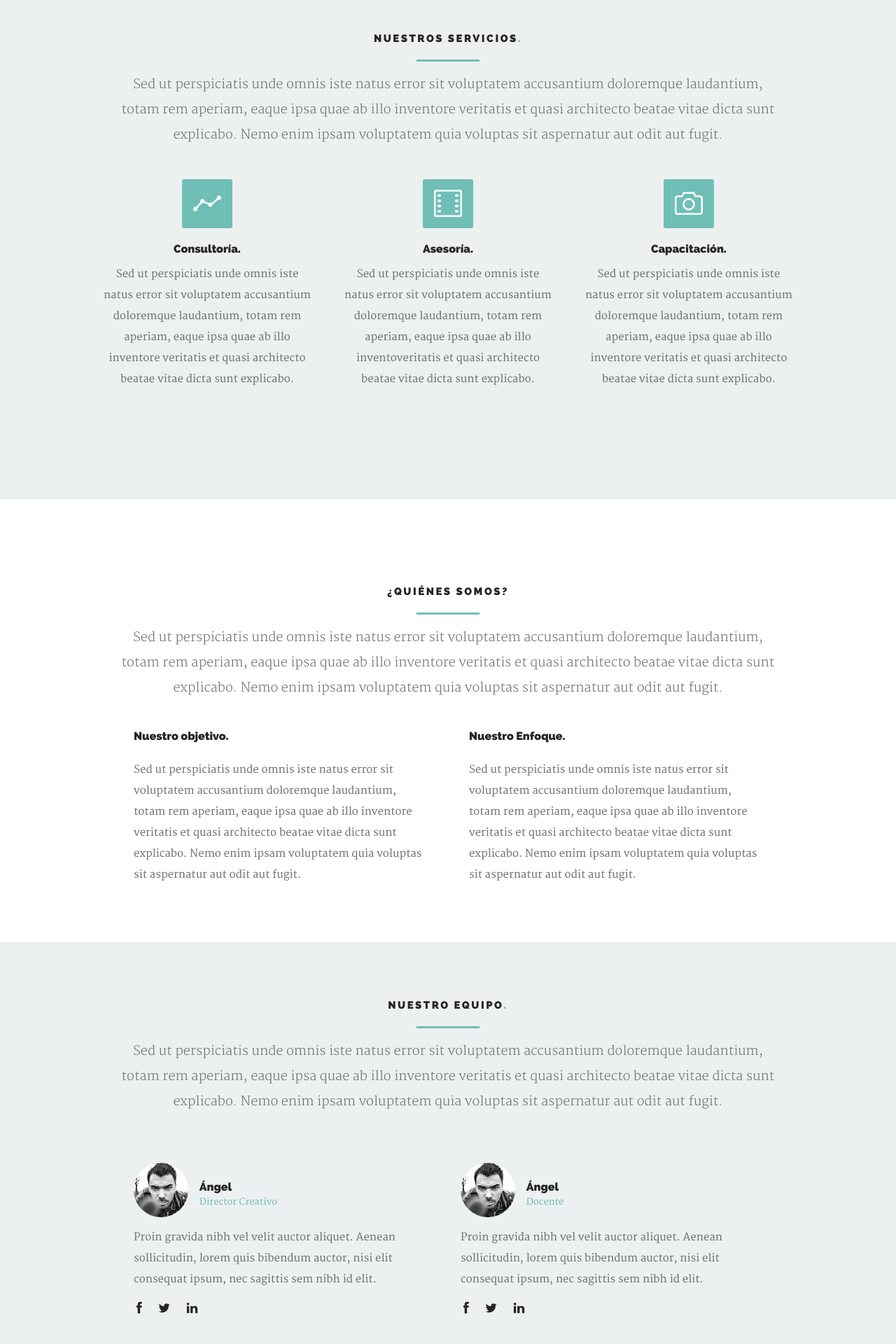
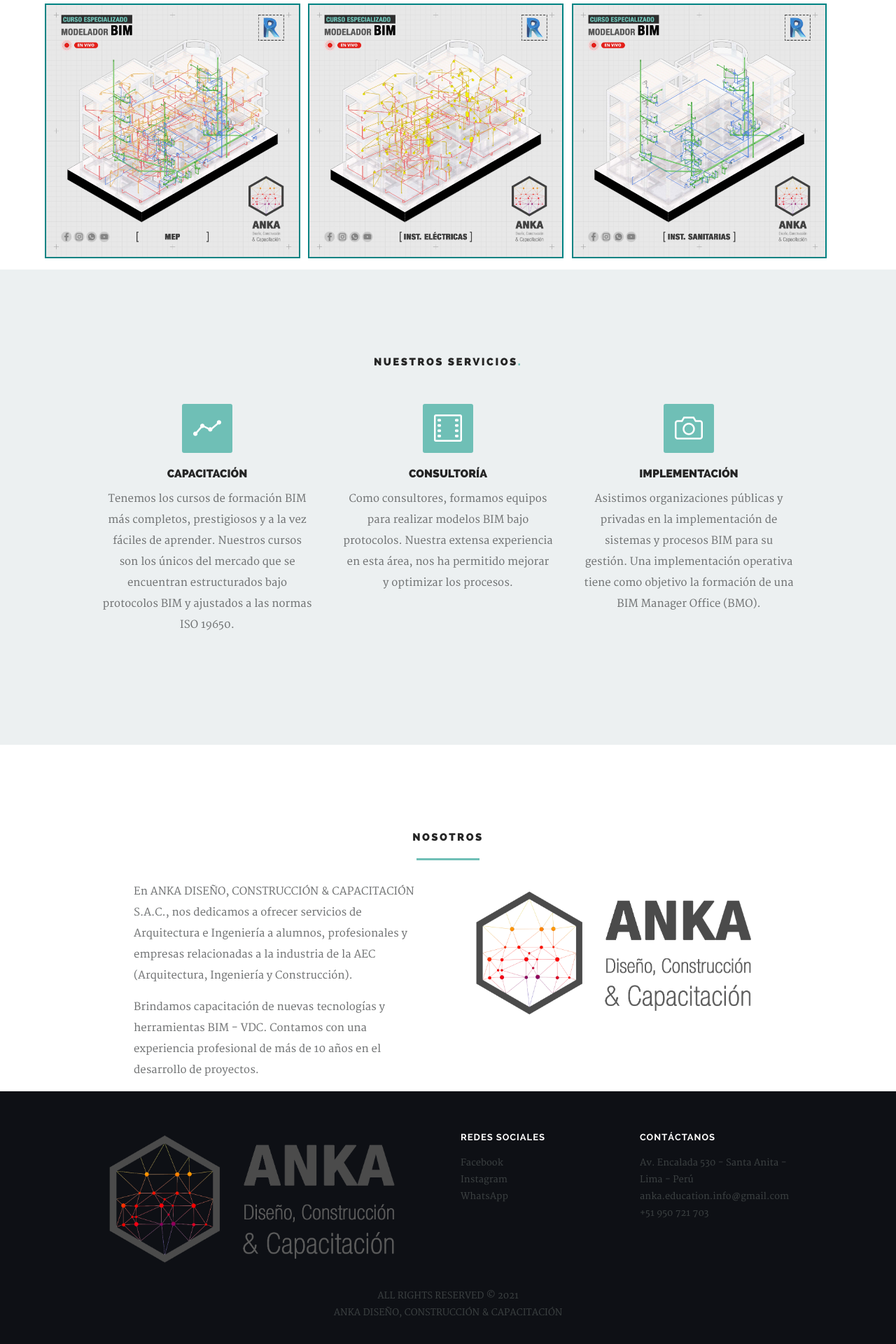
Before and after one commit to pablohub/AnkaEducation, a PHP site: page / in a window 1280 px wide. Shown: the part 1200-3120 px from the top of the page at 70% size. Run offline with PHP 8.4, Linux system fonts and the light colour scheme.

Commit message:
Modificación estructura y adición de textos con modelo enviado por Ángel

```diff
--- a/css/base.css
+++ b/css/base.css
@@ -463,9 +463,16 @@
 .bgrid-fourth .bgrid {
 	width: 25%;
 }
+.bgrid-third-custom .bgrid{
+	width: 31.33333%;
+	margin-inline: 0.5%;
+	margin-block: 0.5%;
+	border: #008383 2px solid;
+}
 .bgrid-third .bgrid {
 	width: 33.33333%;
 }
+
 .bgrid-half .bgrid {
 	width: 50%;
 }
--- a/css/main.css
+++ b/css/main.css
@@ -1082,7 +1082,7 @@
 }
 footer .copyright {
 	margin: 0;
-	padding: 24px 18px 6px 18px;
+	/*padding: 24px 18px 6px 18px;*/
 	clear: both;
 }
 
@@ -1495,6 +1495,7 @@
 	position: absolute;
 	top: 10%;
 	left: 10%;
+	right: 10%;
 	filter: alpha(opacity=0);
 	-ms-filter: "progid:DXImageTransform.Microsoft.Alpha(Opacity=0)";
 	opacity: 0;
@@ -1505,6 +1506,11 @@
 	-ms-transition: opacity 0.3s ease-in-out;
 	transition: opacity 0.3s ease-in-out;
 }
+
+.item .item-wrap .portfolio-item-meta p{
+	text-align: justify;
+}
+
 .item .item-wrap .portfolio-item-meta h5 {
 	font: 15px/21px "raleway-heavy", sans-serif;
 	margin: 0;
--- a/index.html
+++ b/index.html
@@ -2,7 +2,10 @@
 <!--[if lt IE 8 ]><html class="no-js ie ie7" lang="en"> <![endif]-->
 <!--[if IE 8 ]><html class="no-js ie ie8" lang="en"> <![endif]-->
 <!--[if IE 9 ]><html class="no-js ie ie9" lang="en"> <![endif]-->
-<!--[if (gte IE 9)|!(IE)]><!--><html class="no-js" lang="en"> <!--<![endif]-->
+<!--[if (gte IE 9)|!(IE)]><!-->
+<html class="no-js" lang="en">
+<!--<![endif]-->
+
 <head>
 
 	<!--- Basic Page Needs
@@ -29,7 +32,7 @@
 
 	<!-- Favicons
 	=================================================== -->
-	<link rel="shortcut icon" href="favicon.png">
+	<link rel="shortcut icon" href="anka_favicon.png">
 
 </head>
 
@@ -66,9 +69,9 @@
 
 				<ul id="nav" class="nav">
 					<li class="current"><a class="smoothscroll" href="#hero">Inicio.</a></li>
-		         <li><a class="smoothscroll" href="#portfolio">Trabajos.</a></li>
+					<li><a class="smoothscroll" href="#portfolio">Cursos.</a></li>
 					<li><a class="smoothscroll" href="#services">Servicios.</a></li>
-	            <li><a class="smoothscroll" href="#about">Acerca de.</a></li>
+					<li><a class="smoothscroll" href="#about">Nosotros.</a></li>
 				</ul>
 
 			</nav> <!-- /nav-wrap -->
@@ -82,7 +85,7 @@
    =================================================== -->
 	<section id="hero">
 
-	<img id="portada" src="images/portada.jpg" width="100%" height="100%"/>
+		<img id="portada" src="images/portada.jpg" width="100%" height="100%" />
 
 	</section> <!-- #hero -->
 
@@ -95,12 +98,7 @@
 
 			<div class="twelve columns">
 
-	         <h1>Nuestros últimos trabajos<span>.</span></h1>
-
-	         <hr>
-
-	         <p>Estos son algunos de nuestros trabajos...
-	         </p>
+				<h1>CURSOS DISPONIBLES<span>.</span></h1>
 
 			</div>
 
@@ -110,17 +108,29 @@
 
 			<div class="twelve columns">
 
-            <div id="portfolio-wrapper" class="bgrid-fifth s-bgrid-third mob-bgrid-half group">
+				<div id="portfolio-wrapper" class="bgrid-third-custom s-bgrid-third mob-bgrid-half group">
 
 					<div class="bgrid item">
 						<div class="item-wrap">
 
 							<a href="files/Brochure.pdf" target="_blank">
-                        <img src="images/trabajos/1.jpg" alt="trabajo1">
+								<img src="images/cursos/1.jpg" alt="MODELADOR BIM - ARQUITECTURA">
 								<div class="overlay"></div>
 								<div class="portfolio-item-meta">
-          					      <h5>trabajo1</h5>
-                              <p>trabajo1 descripción</p>
+									<h5>MODELADOR BIM - ARQUITECTURA</h5>
+									<p>En este módulo comenzarás abarcando temas
+										generales de configuración, navegación de
+										interface y aplicación de herramientas.</p>
+
+									<p>Luego abordaremos el modelado de la
+										Especialidad de ARQUITECTURA de un nivel
+										cero a avanzado en base a protocolos y
+										estandarizaciones.</p>
+									<p>Por último, abarcaremos procesos de gestión,
+										documentación, preparación de planos
+										generales, detalles, visualizaciones
+										inteligentes, cómputos y cuantificaciones de
+										materiales.</p>
 								</div>
 							</a>
 
@@ -131,11 +141,22 @@
 						<div class="item-wrap">
 
 							<a href="files/Brochure.pdf" target="_blank">
-                        <img src="images/trabajos/2.jpg" alt="trabajo2">
+								<img src="images/cursos/2.jpg" alt="MODELADOR BIM - ESTRUCTURA">
 								<div class="overlay">
 									<div class="portfolio-item-meta">
-          					      <h5>trabajo2</h5>
-                              <p>trabajo2 descripción</p>
+										<h5>MODELADOR BIM - ESTRUCTURA</h5>
+										<p>En este módulo comenzarás abarcando temas
+											generales de configuración, navegación de
+											interface y aplicación de herramientas.</p>
+										<p>Luego abordaremos el modelado de la
+											Especialidad de ESTRUCTURA de un nivel cero
+											a avanzado en base a protocolos y
+											estandarizaciones.</p>
+										<p>Por último, abarcaremos procesos de gestión,
+											documentación, preparación de planos
+											generales, detalles, visualizaciones
+											inteligentes, cómputos y cuantificaciones de
+											materiales.</p>
 									</div>
 								</div>
 							</a>
@@ -147,11 +168,21 @@
 						<div class="item-wrap">
 
 							<a href="files/Brochure.pdf" target="_blank">
-                        <img src="images/trabajos/3.jpg" alt="trabajo3">
+								<img src="images/cursos/3.jpg" alt="MODELADOR BIM - EST. - ACERO">
 								<div class="overlay">
 									<div class="portfolio-item-meta">
-          					      <h5>trabajo3</h5>
-                              <p>trabajo3 descripción</p>
+										<h5>MODELADOR BIM - EST. - ACERO</h5>
+										<p>En este módulo comenzarás abarcando temas
+											generales de configuración, navegación de
+											interface y aplicación de herramientas.</p>
+										<p>Realizaremos el modelado de acero de todos
+											los elementos de CONCRETO ARMADO en base
+											a protocolos y estandarizaciones.</p>
+										<p>Por último, abarcaremos procesos de gestión,
+											documentación, preparación de planos
+											generales, detalles, visualizaciones
+											inteligentes, cómputos y cuantificaciones de
+											materiales.</p>
 									</div>
 								</div>
 							</a>
@@ -163,11 +194,22 @@
 						<div class="item-wrap">
 
 							<a href="files/Brochure.pdf" target="_blank">
-                        <img src="images/trabajos/4.jpg" alt="trabajo4">
+								<img src="images/cursos/4.jpg" alt="MODELADOR BIM - MEP">
 								<div class="overlay">
 									<div class="portfolio-item-meta">
-          					      <h5>trabajo4</h5>
-                              <p>trabajo4 descripción</p>
+										<h5>MODELADOR BIM - MEP</h5>
+										<p>En este módulo comenzarás abarcando temas
+											generales de configuración, navegación de
+											interface y aplicación de herramientas.</p>
+										<p>Luego abordaremos el modelado de la
+											Especialidad de MEP de un nivel cero a
+											avanzado en base a protocolos y
+											estandarizaciones.</p>
+										<p>Por último, abarcaremos procesos de gestión,
+											documentación, preparación de planos
+											generales, detalles, visualizaciones
+											inteligentes, cómputos y cuantificaciones de
+											materiales.</p>
 									</div>
 								</div>
 							</a>
@@ -179,11 +221,49 @@
 						<div class="item-wrap">
 
 							<a href="files/Brochure.pdf" target="_blank">
-                        <img src="images/trabajos/5.jpg" alt="trabajo5">
+								<img src="images/cursos/5.jpg" alt="MODELADOR BIM - INST. ELÉCTRICAS">
 								<div class="overlay">
 									<div class="portfolio-item-meta">
-          					      <h5>trabajo5</h5>
-                              <p>trabajo5 descripción</p>
+										<h5>MODELADOR BIM - INST. ELÉCTRICAS</h5>
+										<p>En este módulo comenzarás abarcando temas
+											generales de configuración, navegación de
+											interface y aplicación de herramientas.</p>
+										<p>Luego abordaremos el modelado de la
+											Especialidad de INSTALACIONES ELÉCTRICAS
+											de un nivel cero a avanzado en base a
+											protocolos y estandarizaciones.</p>
+										<p>Por último, abarcaremos procesos de gestión,
+											documentación, preparación de planos
+											generales, detalles, visualizaciones
+											inteligentes, cómputos y cuantificaciones de
+											materiales.</p>
+									</div>
+								</div>
+							</a>
+
+						</div>
+					</div> <!-- /item -->
+
+					<div class="bgrid item">
+						<div class="item-wrap">
+
+							<a href="files/Brochure.pdf" target="_blank">
+								<img src="images/cursos/6.jpg" alt="MODELADOR BIM - INST. SANITARIAS">
+								<div class="overlay">
+									<div class="portfolio-item-meta">
+										<h5>MODELADOR BIM - INST. SANITARIAS</h5>
+										<p>En este módulo comenzarás abarcando temas
+											generales de configuración, navegación de
+											interface y aplicación de herramientas.</p>
+										<p>Luego abordaremos el modelado de la
+											Especialidad de INSTALACIONES SANITARIAS
+											de un nivel cero a avanzado en base a
+											protocolos y estandarizaciones.</p>
+										<p>Por último, abarcaremos procesos de gestión,
+											documentación, preparación de planos
+											generales, detalles, visualizaciones
+											inteligentes, cómputos y cuantificaciones de
+											materiales.</p>
 									</div>
 								</div>
 							</a>
@@ -195,7 +275,7 @@
 
 			</div> <!-- /twelve -->
 
-      </div>  <!-- /row -->
+		</div> <!-- /row -->
 
 	</section> <!-- /Portfolio -->
 
@@ -209,13 +289,6 @@
 			<div class="twelve columns">
 
 				<h1>Nuestros Servicios<span>.</span></h1>
-
-	         <hr>
-
-	         <p>Sed ut perspiciatis unde omnis iste natus error sit voluptatem accusantium doloremque laudantium, totam rem aperiam,
-	         eaque ipsa quae ab illo inventore veritatis et quasi architecto beatae vitae dicta sunt explicabo. Nemo enim ipsam
-	         voluptatem quia voluptas sit aspernatur aut odit aut fugit.
-	         </p>
 
 			</div>
 
@@ -233,11 +306,18 @@
 							<span class="icon-graph"></span>
 						</div>
 
-	               <h3>Consultoría.</h3>
+						<h3>CAPACITACIÓN</h3>
 
 						<div class="service-content">
-		               <p>Sed ut perspiciatis unde omnis iste natus error sit voluptatem accusantium doloremque laudantium, totam rem aperiam, eaque ipsa quae ab illo inventore veritatis et quasi architecto beatae vitae dicta sunt explicabo.
-	         			</p>
+							<p>Tenemos los cursos de
+								formación BIM más completos,
+								prestigiosos y a la vez fáciles de
+								aprender.
+								Nuestros cursos son los únicos
+								del mercado que se encuentran
+								estructurados bajo protocolos
+								BIM y ajustados a las normas
+								ISO 19650.</p>
 						</div>
 
 					</div> <!-- /bgrid -->
@@ -248,11 +328,16 @@
 							<i class="icon-film"></i>
 						</div>
 
-	               <h3>Asesoría.</h3>
+						<h3>CONSULTORÍA</h3>
 
 						<div class="service-content">
-		               <p>Sed ut perspiciatis unde omnis iste natus error sit voluptatem accusantium doloremque laudantium, totam rem aperiam, eaque ipsa quae ab illo inventoveritatis et quasi architecto beatae vitae dicta sunt explicabo.
-	         			</p>
+							<p>Como consultores, formamos
+								equipos para realizar modelos
+								BIM bajo protocolos.
+								Nuestra extensa experiencia
+								en esta área, nos ha
+								permitido mejorar y optimizar
+								los procesos.</p>
 						</div>
 
 					</div> <!-- /bgrid -->
@@ -263,11 +348,17 @@
 							<i class="icon-camera"></i>
 						</div>
 
-	               <h3>Capacitación.</h3>
+						<h3>IMPLEMENTACIÓN</h3>
 
 						<div class="service-content">
-		               <p>Sed ut perspiciatis unde omnis iste natus error sit voluptatem accusantium doloremque laudantium, totam rem aperiam, eaque ipsa quae ab illo inventore veritatis et quasi architecto beatae vitae dicta sunt explicabo.
-	         			</p>
+							<p>Asistimos organizaciones
+								públicas y privadas en la
+								implementación de sistemas y
+								procesos BIM para su gestión.
+								Una implementación operativa
+								tiene como objetivo la formación
+								de una BIM Manager Office
+								(BMO).</p>
 						</div>
 
 					</div> <!-- /bgrid -->
@@ -289,14 +380,9 @@
 
 			<div class="twelve columns">
 
-	         <h1>¿Quiénes somos?</h1>
+				<h1>NOSOTROS</h1>
 
 				<hr>
-
-	         <p>Sed ut perspiciatis unde omnis iste natus error sit voluptatem accusantium doloremque laudantium, totam rem aperiam,
-	         eaque ipsa quae ab illo inventore veritatis et quasi architecto beatae vitae dicta sunt explicabo. Nemo enim ipsam
-	         voluptatem quia voluptas sit aspernatur aut odit aut fugit.
-	         </p>
 
 			</div>
 
@@ -306,115 +392,26 @@
 
 			<div class="mob-whole six columns left">
 
-      		<h3>Nuestro objetivo.</h3>
-
-	      	<p>Sed ut perspiciatis unde omnis iste natus error sit voluptatem accusantium doloremque laudantium, totam rem aperiam,
-	         eaque ipsa quae ab illo inventore veritatis et quasi architecto beatae vitae dicta sunt explicabo. Nemo enim ipsam
-	         voluptatem quia voluptas sit aspernatur aut odit aut fugit.
+				<p>En ANKA DISEÑO, CONSTRUCCIÓN & CAPACITACIÓN S.A.C., nos dedicamos a ofrecer servicios de
+					Arquitectura e Ingeniería a alumnos, profesionales y empresas relacionadas a la industria
+					de la AEC (Arquitectura, Ingeniería y Construcción).
+				</p>
+				<p>
+					Brindamos capacitación de nuevas tecnologías y herramientas BIM - VDC. Contamos con una
+					experiencia profesional de más de 10 años en el desarrollo de proyectos.
 				</p>
 
 			</div> <!-- /left -->
 
 			<div class="mob-whole six columns right">
 
-	      	<h3>Nuestro Enfoque.</h3>
-
-	      	<p>Sed ut perspiciatis unde omnis iste natus error sit voluptatem accusantium doloremque laudantium, totam rem aperiam,
-	         eaque ipsa quae ab illo inventore veritatis et quasi architecto beatae vitae dicta sunt explicabo. Nemo enim ipsam
-	         voluptatem quia voluptas sit aspernatur aut odit aut fugit.
+				<p>
+					<img src="images/Logo_anka.png" alt="Logo">
 				</p>
 
 			</div> <!-- /right -->
 
 		</div> <!-- /row -->
-
-
-      <!-- team
-   	=================================================== -->
-   	<div id='team'>
-
-	      <div class="row team section-head">
-
-	   		<div class="twelve columns">
-
-		         <h1>Nuestro Equipo<span>.</span></h1>
-
-		         <hr>
-
-		         <p>Sed ut perspiciatis unde omnis iste natus error sit voluptatem accusantium doloremque laudantium, totam rem aperiam,
-		         eaque ipsa quae ab illo inventore veritatis et quasi architecto beatae vitae dicta sunt explicabo. Nemo enim ipsam
-		         voluptatem quia voluptas sit aspernatur aut odit aut fugit.
-		         </p>
-
-		      </div>
-
-	      </div>
-
-      	<div class="row about-content">
-
-      		<div class="twelve columns">
-
-		         <div id="team-wrapper" class="bgrid-half mob-bgrid-whole group">
-
-		            <div class="bgrid member">
-
-		               <div class="member-header">
-
-		                 	<div class="member-pic">
-									<img src="images/team/member02-k.jpg" alt="">
-		                 	</div>
-
-		                  <div class="member-name">
-		                     <h3>Ángel</h3>
-		                     <span>Director Creativo</span>
-		                  </div>
-
-		               </div>
-
-		               <p>Proin gravida nibh vel velit auctor aliquet. Aenean sollicitudin, lorem quis bibendum auctor,
-		               nisi elit consequat ipsum, nec sagittis sem nibh id elit. </p>
-
-		               <ul class="member-social">
-		                  <li><a href="#"><i class="fa fa-facebook"></i></a></li>
-		                  <li><a href="#"><i class="fa fa-twitter"></i></a></li>
-		                  <li><a href="#"><i class="fa fa-linkedin"></i></a></li>
-		               </ul>
-
-		          	</div> <!-- /member -->
-
-		            <div class="bgrid member">
-
-		              	<div class="member-header">
-
-								<div class="member-pic">
-		                 		<img src="images/team/member02-k.jpg" alt="">
-		                	</div>
-
-		                	<div class="member-name">
-		                   	<h3>Ángel</h3>
-		                   	<span>Docente</span>
-		                	</div>
-
-		               </div>
-
-		               <p>Proin gravida nibh vel velit auctor aliquet. Aenean sollicitudin, lorem quis bibendum auctor,
-		               nisi elit consequat ipsum, nec sagittis sem nibh id elit. </p>
-
-		               <ul class="member-social">
-		                  <li><a href="#"><i class="fa fa-facebook"></i></a></li>
-		                  <li><a href="#"><i class="fa fa-twitter"></i></a></li>
-		                  <li><a href="#"><i class="fa fa-linkedin"></i></a></li>
-		               </ul>
-
-		       		</div> <!-- /member -->
-
-		         </div> <!-- /twelve -->
-
-	         </div> <!-- /team-wrapper -->
-
-         </div> <!-- /row -->
-
-      </div> <!-- /team -->
 
 	</section> <!-- /about -->
 
@@ -426,10 +423,9 @@
 
 			<div class="six columns tab-whole footer-about">
 
-				<h3>Acerca de Anka Education</h3>
-
-            <p>Lorem ipsum dolor sit amet, consectetur adipisicing elit, sed do eiusmod tempor
-            	incididunt ut labore et dolore magna aliqua.</p>
+				<p>
+					<img src="images/Logo_anka.png" alt="Logo">
+				</p>
 
 			</div> <!-- /footer-about -->
 
@@ -438,27 +434,22 @@
 				<div class="row">
 
 					<div class="columns">
-                  <h3 class="address">Contáctanos</h3>
-                  <p>
-                  Alameda Nro 3<br>
-                  Ñaña<br>
-                  Lima
-                  </p>
+						<h3 class="address">Redes Sociales</h3>
 
 						<ul>
-                    <li><a href="tel:+519999999">+519999999</a></li>
-                    <li><a href="tel:+519999999">+519999999</a></li>
-                    <li><a href="mailto:angel@anka.com">angel@anka.com</a></li>
+							<li><a href="tel:+519999999">Facebook</a></li>
+							<li><a href="tel:+519999999">Instagram</a></li>
+							<li><a href="mailto:angel@anka.com">WhatsApp</a></li>
 						</ul>
 					</div> <!-- /columns -->
 
 					<div class="columns last">
-                  <h3 class="contact">Síguenos</h3>
+						<h3 class="contact">Contáctanos</h3>
 
 						<ul>
-                     <li><a href="#">Facebook</a></li>
-                     <li><a href="#">Twitter</a></li>
-                     <li><a href="#">Instagram</a></li>
+							<li><a href="#">Av. Encalada 530 - Santa Anita - Lima - Perú</a></li>
+							<li><a href="mailto:anka.education.info@gmail.com">anka.education.info@gmail.com</a></li>
+							<li><a href="tel:+51950721703">+51 950 721 703</a></li>
 						</ul>
 
 					</div> <!-- /columns -->
@@ -467,10 +458,12 @@
 
 			</div>
 
-         <p class="copyright">&copy; Copyright 2022 Anka</p>
+			<p class="copyright text-center">ALL RIGHTS RESERVED &copy; 2021</p>
+			<p class="copyright text-center">ANKA DISEÑO, CONSTRUCCIÓN & CAPACITACIÓN</p>
 
 			<div id="go-top">
-            <a class="smoothscroll" title="Back to Top" href="#hero"><span>Top</span><i class="fa fa-long-arrow-up"></i></a>
+				<a class="smoothscroll" title="Back to Top" href="#hero"><span>Top</span><i
+						class="fa fa-long-arrow-up"></i></a>
 			</div>
 
 		</div> <!-- /row -->
```
Also changed, not shown: anka_favicon.png (added), images/Logo_anka.png (added), images/cursos/1.jpg (added), images/cursos/2.jpg (added), images/cursos/3.jpg (added), images/cursos/4.jpg (added), images/cursos/5.jpg (added), images/cursos/6.jpg (added). Lines whose indentation alone changed are shown as unchanged.
